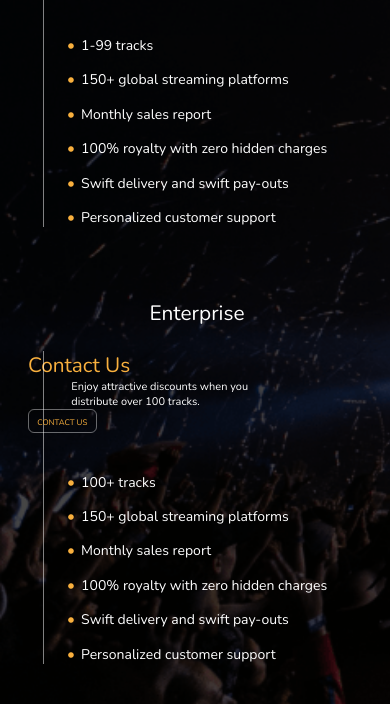
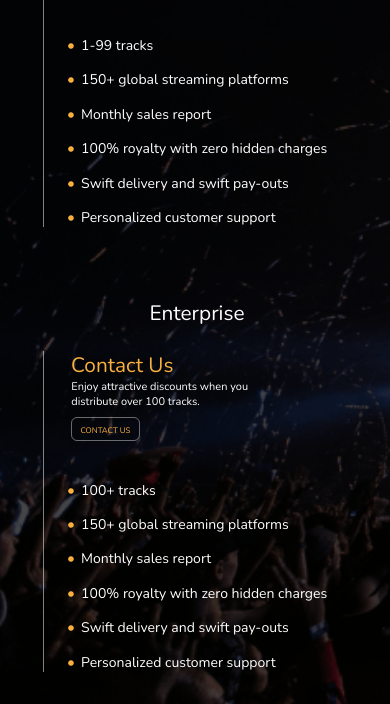
Before and after one commit to AqueousSolution/RabaOnePager, a plain HTML site: page index.html in a window 390 px wide. Shown: the part 3886-4590 px from the top of the page. Drawn offline with nearby package versions, Linux system fonts and the light colour scheme.

Commit message:
johnchanges

```diff
--- a/index.html
+++ b/index.html
@@ -258,7 +258,7 @@
       </ul>
       <div class="details contactus">
 
-          <h2 class="pricingtype yellow">Contact Us</h2>
+          <h2 class="pricingtype yellow ctc-text">Contact Us</h2>
 
         <p class="enjoy">Enjoy attractive discounts when you distribute over 100 tracks.</p>
         <a href="#popup" class="rabanow-small ctc">Contact Us</a>
--- a/style.css
+++ b/style.css
@@ -1078,6 +1078,10 @@ ul.footer-menu li ::before {
   font-size: 1rem;
 }
 
+.ctc {
+  margin-top: 0.3rem;
+}
+
 @media (max-width: 700px) {
   .submit {
     width: 50%;
@@ -1131,5 +1135,11 @@ ul.footer-menu li ::before {
   .ctc {
     padding: 0.4rem 0rem;
     text-align: center;
+    margin-left: 2.7rem;
+    margin-top: 0.5rem;
+  }
+
+  .ctc-text {
+    margin-left: 2.7rem;
   }
 }
```
